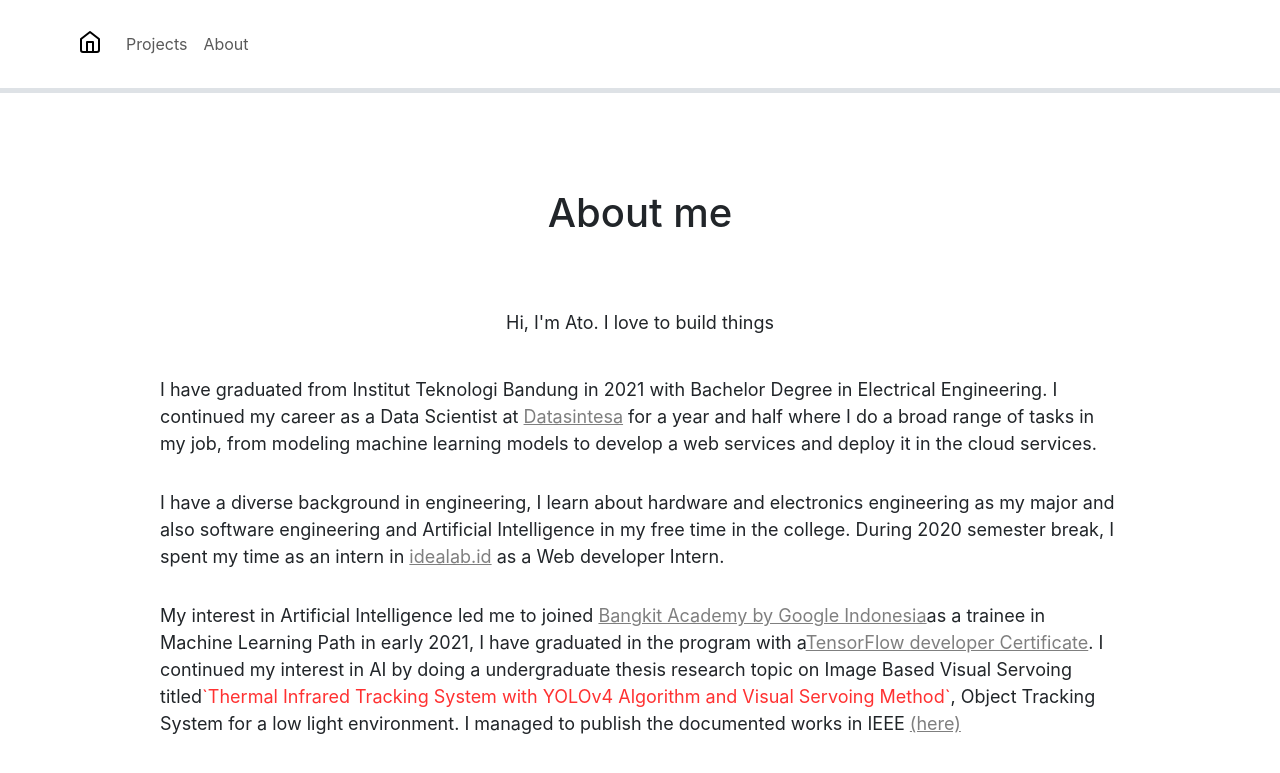
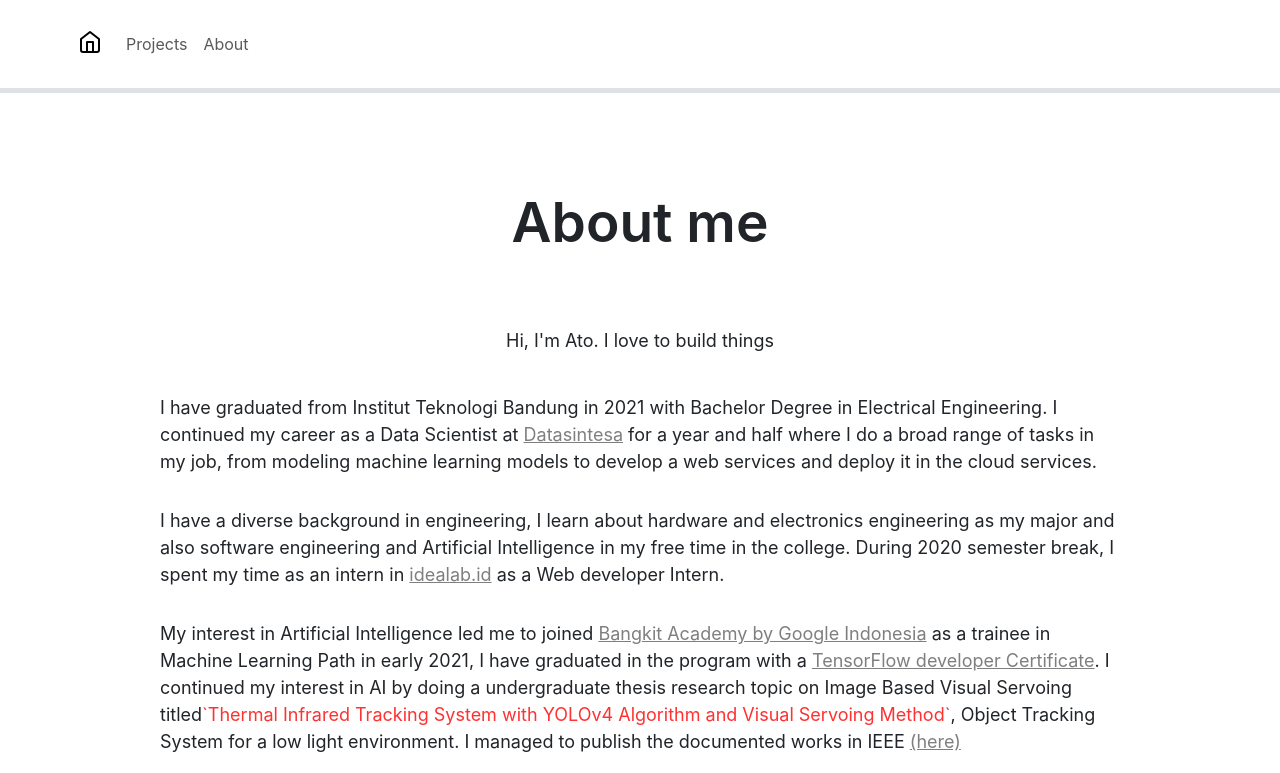
Before and after one commit to meinantoyuriawan/personal-web, a React (Create React App) app: page /about in a window 1280 px wide. Shown: the top 773 px of the page. Built offline with nearby package versions, Linux system fonts and the light colour scheme.

Commit message:
bug fixing font

```diff
--- a/src/App.css
+++ b/src/App.css
@@ -3,7 +3,7 @@
   font-family: 'Inter', 'sans-serif'
 }
 
-h1 {
+.title {
   font-weight: 600;
   font-size: 55px;
 }
--- a/src/components/mainPage/AboutPage.jsx
+++ b/src/components/mainPage/AboutPage.jsx
@@ -4,7 +4,7 @@ import ContactsComponent from "./ContactsComponent"
 export default function AboutPage() {
     return(
         <div>
-            <h1 className="p-5">About me</h1>
+            <h1 className="p-5 title">About me</h1>
             <p style={{textAlign: "center"}} className="p-3">Hi, I'm Ato. I love to build things</p>
             <p style={{textAlign: "left"}} className="p-2">
                 I have graduated from Institut Teknologi Bandung in 2021 with Bachelor Degree in Electrical Engineering.
@@ -18,10 +18,8 @@ export default function AboutPage() {
             </p>
 
             <p style={{textAlign: "left"}} className="p-2">
-                My interest in Artificial Intelligence led me to joined <a href="https://grow.google/intl/id_id/bangkit/?tab=machine-learning" target="_blank" style={{color:"#7f7f7f"}}>Bangkit Academy by Google Indonesia</a>
-                as a trainee in Machine Learning Path in early 2021,
-                I have graduated in the program with a
-                <a href="https://www.credential.net/9d5d52d5-a1b6-4092-bf63-492a63ccc43a#gs.6figiq" target="_blank" style={{color:"#7f7f7f"}}>TensorFlow developer Certificate</a>.
+                My interest in Artificial Intelligence led me to joined <a href="https://grow.google/intl/id_id/bangkit/?tab=machine-learning" target="_blank" style={{color:"#7f7f7f"}}>Bangkit Academy by Google Indonesia</a> as a trainee in Machine Learning Path in early 2021,
+                I have graduated in the program with a <a href="https://www.credential.net/9d5d52d5-a1b6-4092-bf63-492a63ccc43a#gs.6figiq" target="_blank" style={{color:"#7f7f7f"}}>TensorFlow developer Certificate</a>.
                 I continued my interest in AI by doing a undergraduate thesis research topic on Image Based Visual Servoing titled
                 <span style={{color:"#FF3131"}}>`Thermal Infrared Tracking System with YOLOv4 Algorithm and Visual Servoing Method`</span>
                 , Object Tracking System for a low light environment.
@@ -34,8 +32,7 @@ export default function AboutPage() {
             </p>
 
             <p style={{textAlign: "left"}} className="p-2 pb-3">
-                I love to workout and running in my freetime, not a professional but I can run 10K. Besides that, I appreciate a diverse genre of Music ranging from old 90's rock to Korean indie band.
-                <a href="https://drive.google.com/file/d/1_GGBVV66A9v85k4G5_5ZXCb_aQtBqRP-/view"target="_blank" style={{color:"#7f7f7f"}}>Get my CV</a> to know more about me (or find me below :))
+                I love to workout and running in my freetime, not a professional but I can run 10K. Besides that, I appreciate a diverse genre of Music ranging from old 90's rock to Korean indie band. <a href="https://drive.google.com/file/d/1_GGBVV66A9v85k4G5_5ZXCb_aQtBqRP-/view"target="_blank" style={{color:"#7f7f7f"}}>Get my CV</a> to know more about me (or find me below :))
             </p>
 
 
--- a/src/components/mainPage/LandingPage.jsx
+++ b/src/components/mainPage/LandingPage.jsx
@@ -4,7 +4,7 @@ export default function LandingPage() {
     return(
         <div className="row d-flex align-items-center justify-content-center"  style={{height:"70vh"}}>
             <div style={{maxWidth:"80vw"}}>
-                <h1 className="">Hi, I am Ato</h1>
+                <h1 className="title">Hi, I am Ato</h1>
                 <p className="pb-4">Juggling things between AI and Software Engineering</p>
                 <ContactsComponent/>
             </div>
--- a/src/components/mainPage/ProjectsPage.jsx
+++ b/src/components/mainPage/ProjectsPage.jsx
@@ -1,7 +1,7 @@
 export default function ProjectsPage() {
     return(
         <div>
-            <h1>Projects</h1>
+            <h1 className="title">Projects</h1>
             <p>One or Two documented works I do</p>
         </div>
     )
```
